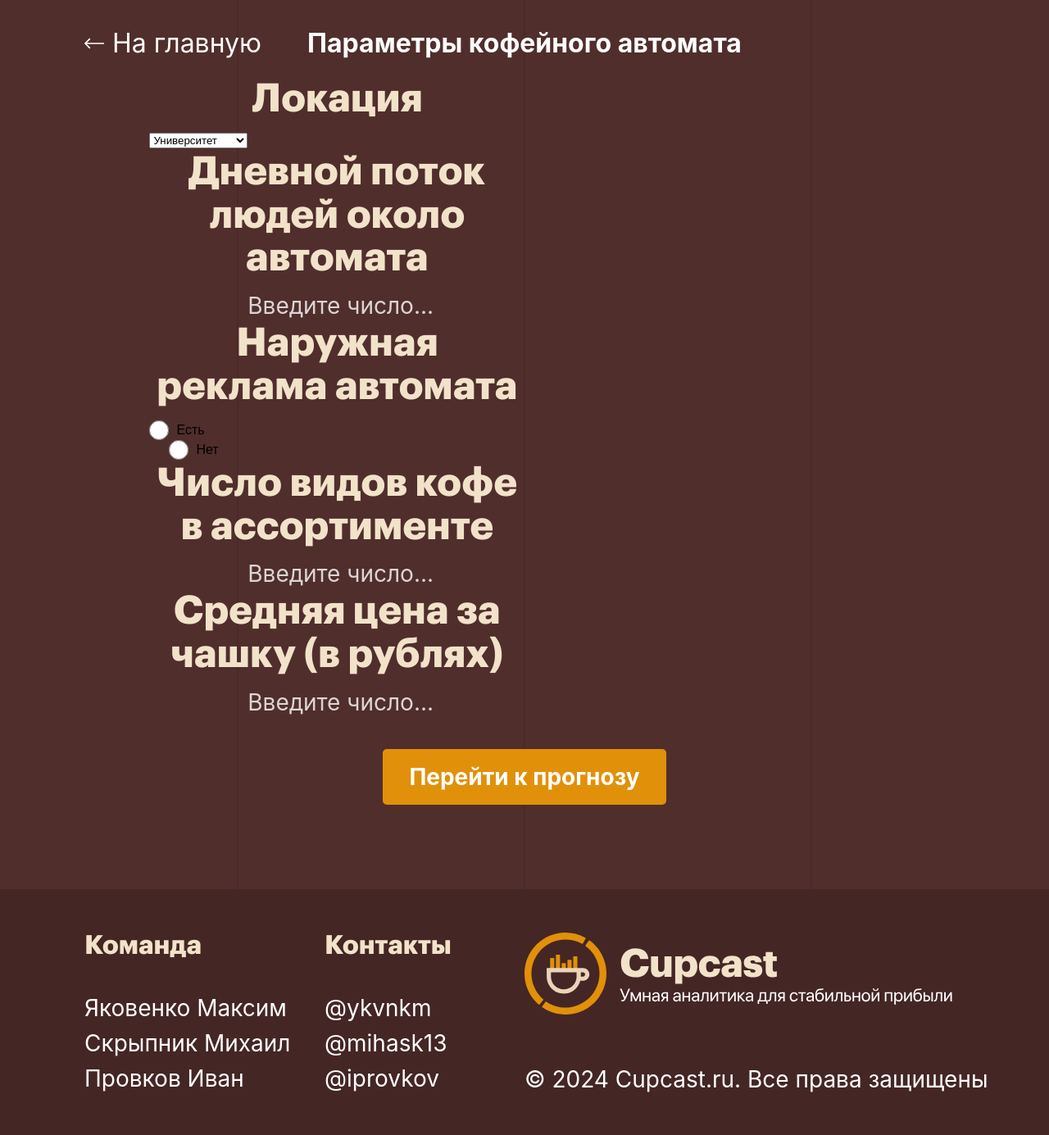
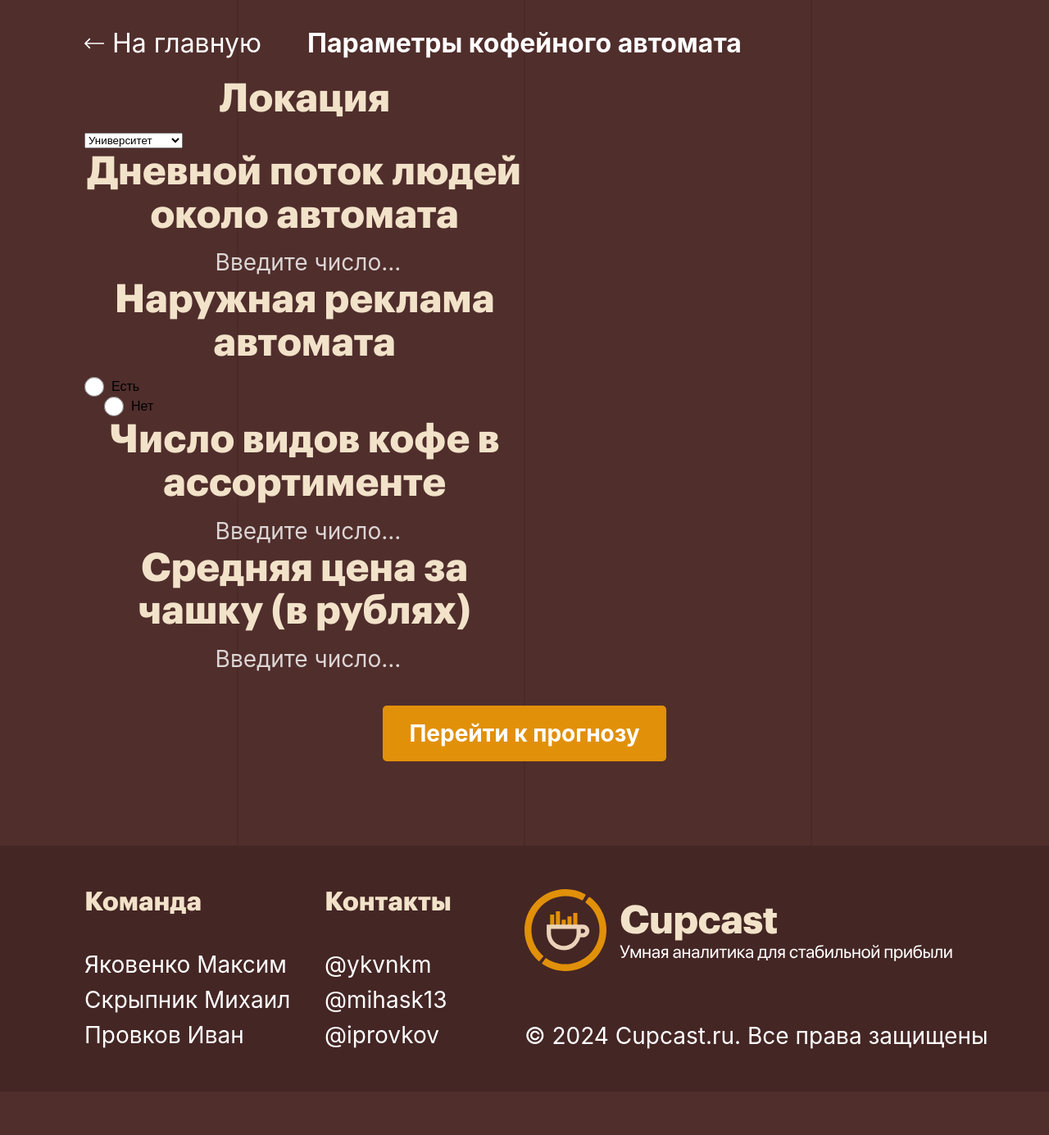
Before and after one commit to oneway192/cupcast, a Flask app: page /page-2 in a window 1280 px wide. Shown: the part 75-1460 px from the top of the page at 82% size. After the commit the page ends 1407 px from the top, so only its background shows below. Run offline with Flask 3, Linux system fonts and the light colour scheme; some libraries are stand-ins or nearby versions; some web fonts are replaced.

Commit message:
Update styles.css

```diff
--- a/static/css/styles.css
+++ b/static/css/styles.css
@@ -126,6 +126,9 @@ main.page-1 {
     text-align: center; /* Центрируем текст */
 }
 
+form {
+    width: 100%
+}
 
 /* Стили для кнопки */
 .button-container {
```
Also changed, not shown: other parts of static/css/styles.css (+4 -4 lines).
